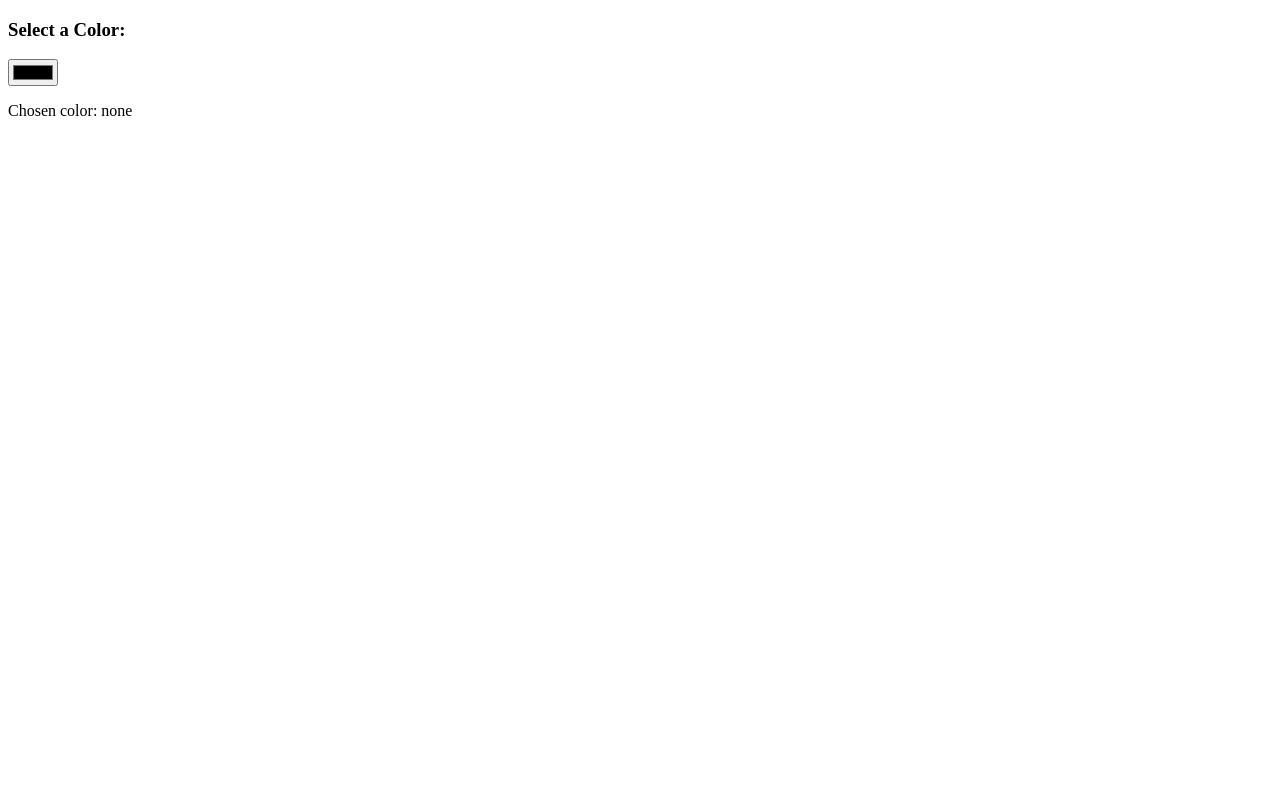
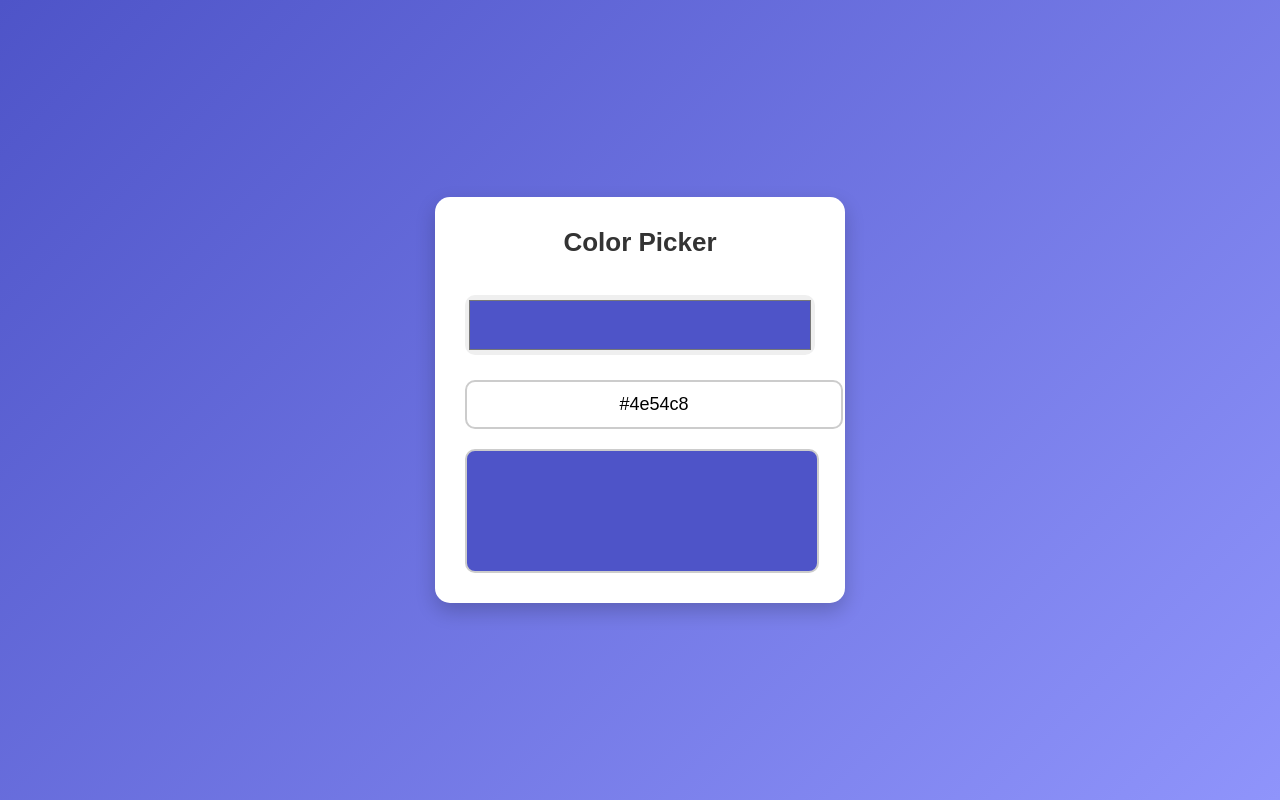
Before and after one commit to Mikoto3567/Team-1-Project, a plain HTML site: page project.html in a window 1280 px wide. Drawn offline with Linux system fonts and the light colour scheme.

Commit message:
Add files via upload

```diff
--- a/project.html
+++ b/project.html
@@ -1,18 +1,108 @@
 <!DOCTYPE html>
-<html>
+<html lang="en">
+  <head>
+    <meta charset="UTF-8" />
+    <meta name="viewport" content="width=device-width, initial-scale=1.0" />
+    <title>Color Picker</title>
+
+    <style>
+      body {
+        margin: 0;
+        font-family: Arial, sans-serif;
+        background: linear-gradient(135deg, #4e54c8, #8f94fb);
+        height: 100vh;
+        display: flex;
+        justify-content: center;
+        align-items: center;
+      }
+
+      .card {
+        background: white;
+        padding: 30px;
+        width: 350px;
+        border-radius: 15px;
+        box-shadow: 0 8px 20px rgba(0, 0, 0, 0.2);
+        text-align: center;
+      }
+
+      h2 {
+        margin-top: 0;
+        font-size: 26px;
+        color: #333;
+      }
+
+      #colorPicker {
+        width: 100%;
+        height: 60px;
+        border: none;
+        border-radius: 10px;
+        cursor: pointer;
+        margin: 15px 0;
+      }
+
+      #hexInput {
+        width: 100%;
+        padding: 12px;
+        font-size: 18px;
+        border-radius: 10px;
+        border: 2px solid #ccc;
+        text-align: center;
+        margin-top: 10px;
+      }
+
+      #preview {
+        width: 100%;
+        height: 120px;
+        border-radius: 10px;
+        margin-top: 20px;
+        border: 2px solid #ccc;
+      }
+    </style>
+  </head>
+
   <body>
-    <h3>Select a Color:</h3>
+    <div class="card">
+      <h2>Color Picker</h2>
 
-    <input type="color" id="colorPicker" />
+      <!-- Color Picker -->
+      <input type="color" id="colorPicker" value="#4e54c8" />
 
-    <p id="output">Chosen color: none</p>
+      <!-- User types their own color -->
+      <input type="text" id="hexInput" value="#4e54c8" maxlength="7" />
+
+      <!-- Preview box -->
+      <div id="preview"></div>
+    </div>
 
     <script>
       const picker = document.getElementById("colorPicker");
-      const output = document.getElementById("output");
+      const hexInput = document.getElementById("hexInput");
+      const preview = document.getElementById("preview");
 
-      picker.addEventListener("input", function () {
-        output.textContent = "Chosen color: " + picker.value;
+      // Set initial preview
+      preview.style.background = picker.value;
+
+      // When user picks a color with the color input
+      picker.addEventListener("input", () => {
+        const color = picker.value;
+        hexInput.value = color;
+        preview.style.background = color;
+      });
+
+      // When user types a hex color manually
+      hexInput.addEventListener("input", () => {
+        let val = hexInput.value;
+
+        // Auto-add # if missing
+        if (!val.startsWith("#")) {
+          val = "#" + val;
+        }
+
+        // Only update if valid hex code
+        if (/^#[0-9A-Fa-f]{6}$/.test(val)) {
+          picker.value = val;
+          preview.style.background = val;
+        }
       });
     </script>
   </body>
```
